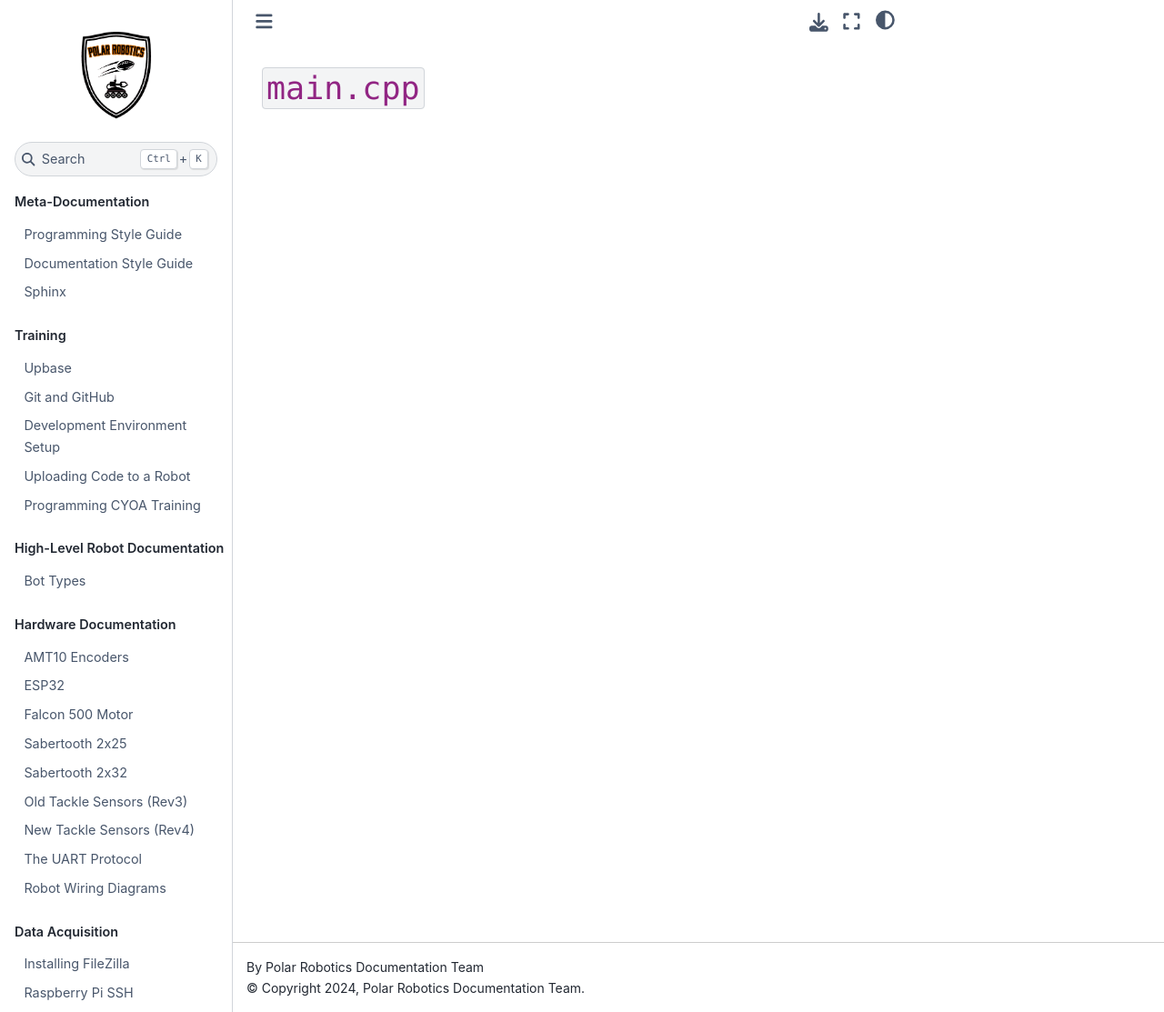
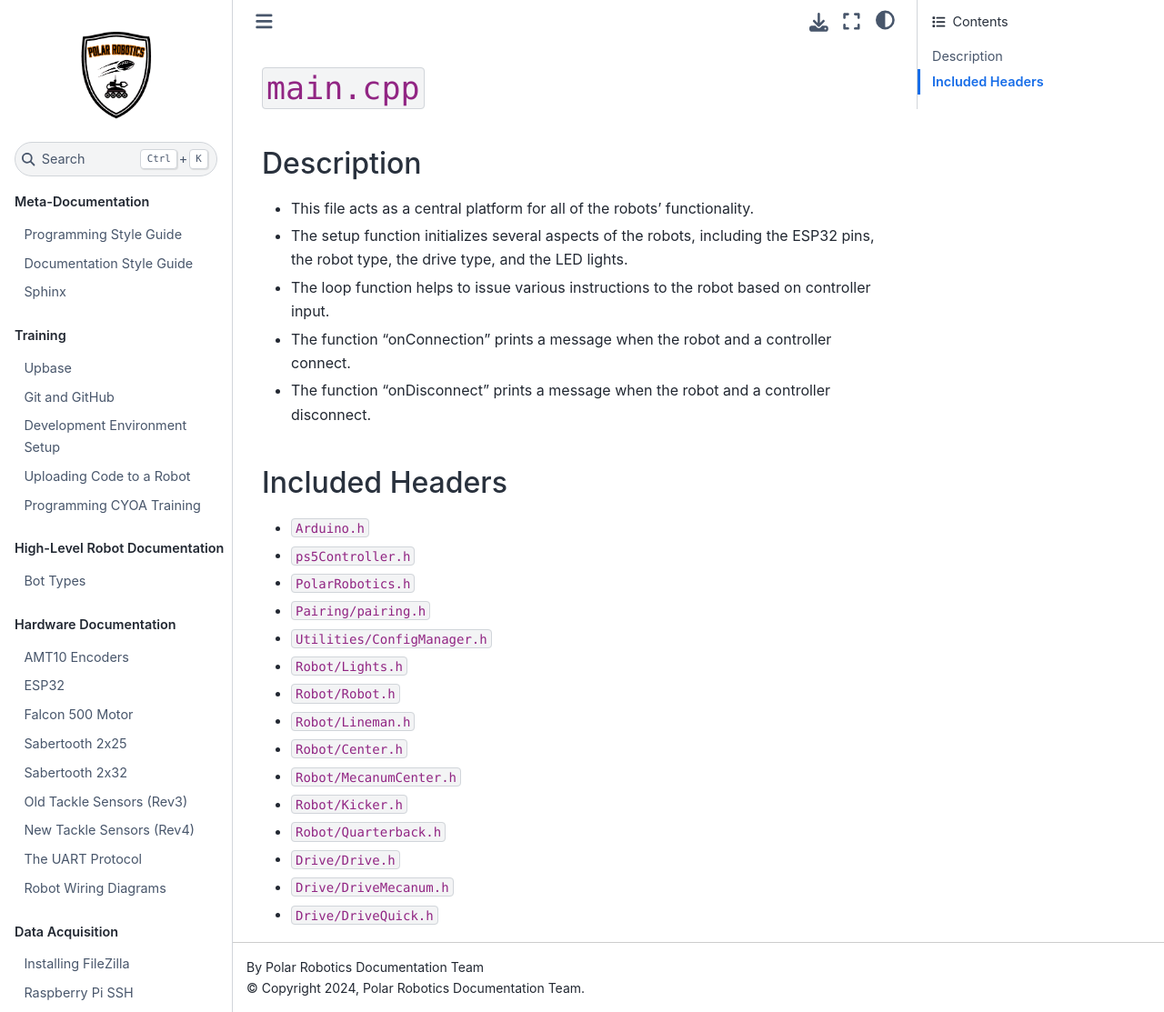
Before and after one commit to PolarRobotics/PR-Docs, a Sphinx documentation site: the page built from docs/source/codebase/main-cpp.md, in a window 1280 px wide and 1113 px high. Shown: the whole window at 91% size. Built offline with Sphinx 7.4.7 and the Sphinx Book theme 1.1.4, drawn with Linux system fonts in a browser that asks for light colours.

Commit message:
main.cpp
Filled out the document for main.cpp.

```diff
--- a/docs/source/codebase/main-cpp.md
+++ b/docs/source/codebase/main-cpp.md
@@ -1 +1,23 @@
 # `main.cpp`
+## Description
+- This file acts as a central platform for all of the robots' functionality.
+- The setup function initializes several aspects of the robots, including the ESP32 pins, the robot type, the drive type, and the LED lights.
+- The loop function helps to issue various instructions to the robot based on controller input.
+- The function "onConnection" prints a message when the robot and a controller connect.
+- The function "onDisconnect" prints a message when the robot and a controller disconnect.
+## Included Headers
+- `Arduino.h`
+- `ps5Controller.h`
+- `PolarRobotics.h`
+- `Pairing/pairing.h`
+- `Utilities/ConfigManager.h`
+- `Robot/Lights.h`
+- `Robot/Robot.h`
+- `Robot/Lineman.h`
+- `Robot/Center.h`
+- `Robot/MecanumCenter.h`
+- `Robot/Kicker.h`
+- `Robot/Quarterback.h`
+- `Drive/Drive.h`
+- `Drive/DriveMecanum.h`
+- `Drive/DriveQuick.h`
```
